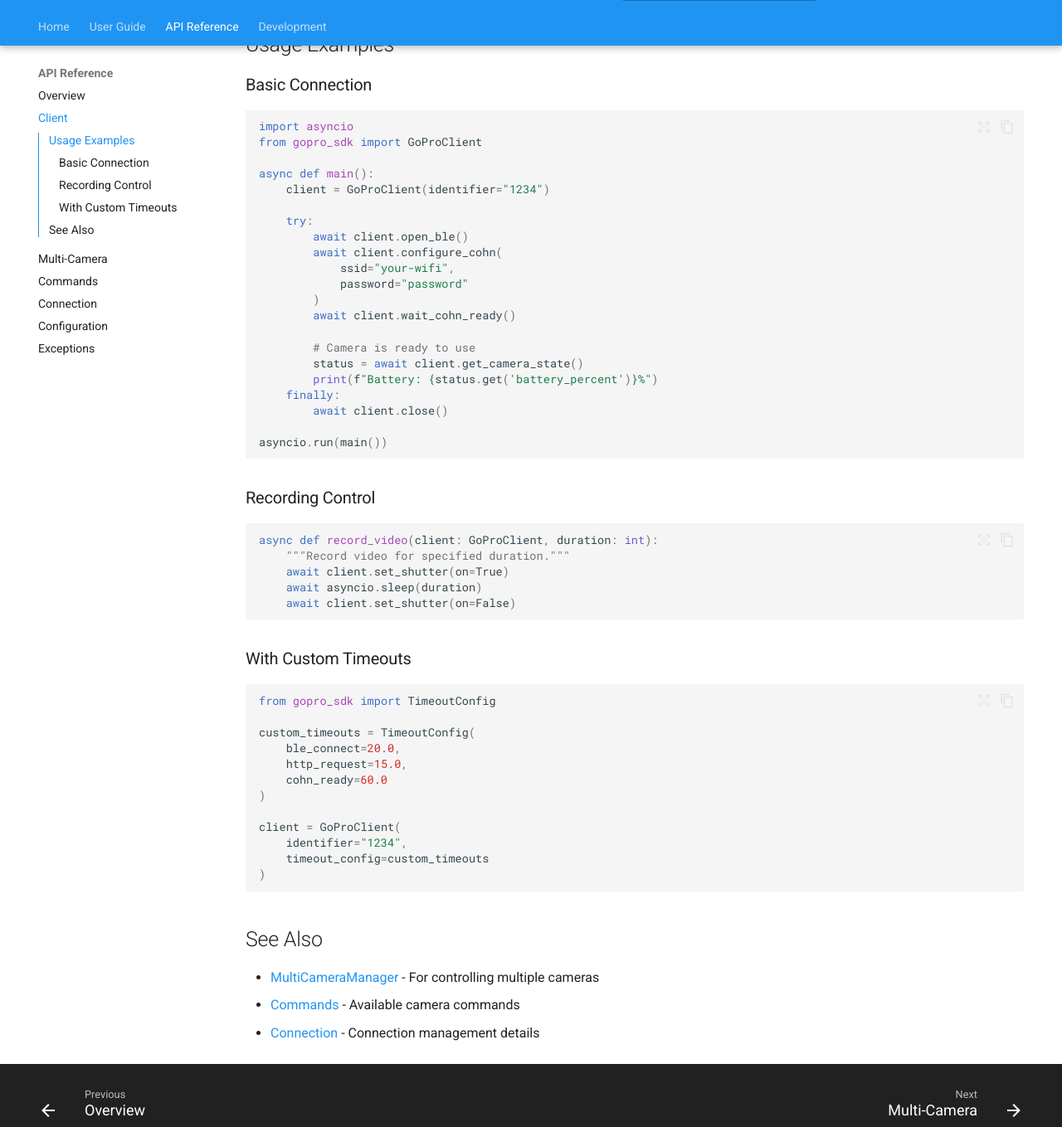
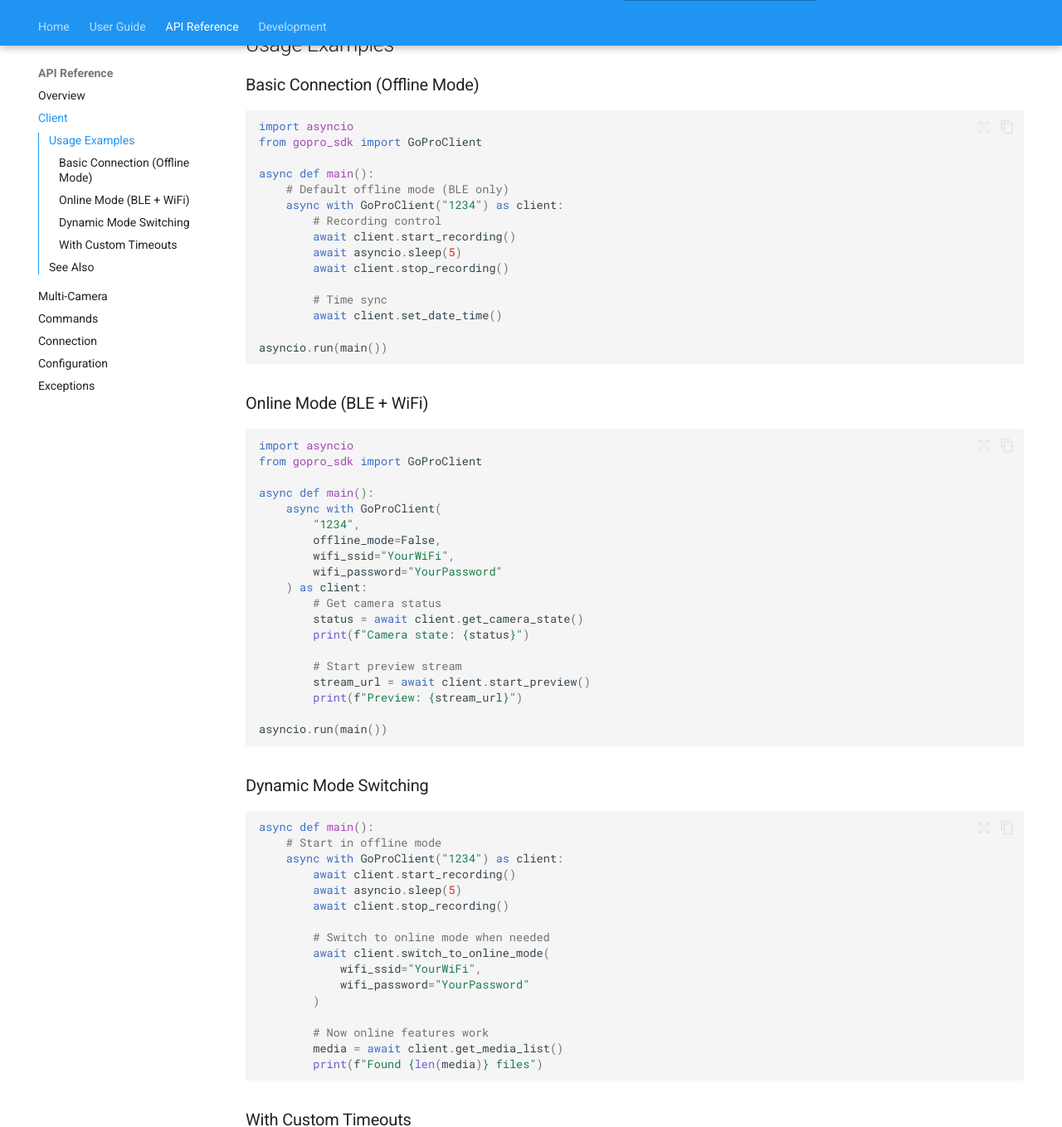
Before and after one commit to sean2077/gopro-sdk-py, an MkDocs documentation site: the page built from docs/api/client.md, in a window 1280 px wide and 1400 px high, scrolled down 291 px, cut to the strip 41-1400 px from the top of the window. Shown: the whole strip at 83% size. Built offline with MkDocs 1.6.1 and Material for MkDocs 9.7.7, drawn with Linux system fonts in a browser that asks for light colours; comment, search, counter and statistics services are not loaded; some of the changed text lies outside the part shown.

Commit message:
docs: update usage examples and method names in client documentation

````diff
--- a/docs/api/client.md
+++ b/docs/api/client.md
@@ -6,77 +6,136 @@
       show_source: true
       members:
         - __init__
-        - open_ble
+        - open
         - close
-        - configure_cohn
-        - apply_cohn_config
-        - wait_cohn_ready
+        - offline_mode
+        - is_online
+        - switch_to_online_mode
         - set_shutter
+        - start_recording
+        - stop_recording
+        - set_preview_stream
+        - start_preview
+        - stop_preview
+        - tag_hilight
         - get_camera_state
-        - set_video_resolution
-        - set_video_fps
-        - list_media
-        - download_media
-        - delete_media
+        - get_parsed_state
+        - get_camera_info
+        - set_keep_alive
+        - set_date_time
+        - get_date_time
+        - get_setting
+        - set_setting
+        - get_preset_status
+        - load_preset
+        - load_preset_group
+        - set_digital_zoom
+        - sleep
+        - reboot
+        - get_media_list
+        - download_file
+        - delete_file
+        - delete_all_media
+        - get_media_metadata
+        - get_last_captured_media
+        - set_turbo_mode
         - start_webcam
         - stop_webcam
-        - get_webcam_url
-        - check_health
-        - reconnect
+        - get_webcam_status
+        - start_webcam_preview
+        - webcam_exit
+        - get_webcam_version
+        - reset_cohn
+        - configure_cohn
+        - setup_wifi
+        - scan_wifi_networks
+        - connect_to_wifi
 
 ## Usage Examples
 
-### Basic Connection
+### Basic Connection (Offline Mode)
 
 ```python
 import asyncio
 from gopro_sdk import GoProClient
 
 async def main():
-    client = GoProClient(identifier="1234")
+    # Default offline mode (BLE only)
+    async with GoProClient("1234") as client:
+        # Recording control
+        await client.start_recording()
+        await asyncio.sleep(5)
+        await client.stop_recording()
 
-    try:
-        await client.open_ble()
-        await client.configure_cohn(
-            ssid="your-wifi",
-            password="password"
-        )
-        await client.wait_cohn_ready()
-
-        # Camera is ready to use
-        status = await client.get_camera_state()
-        print(f"Battery: {status.get('battery_percent')}%")
-    finally:
-        await client.close()
+        # Time sync
+        await client.set_date_time()
 
 asyncio.run(main())
 ```
 
-### Recording Control
+### Online Mode (BLE + WiFi)
 
 ```python
-async def record_video(client: GoProClient, duration: int):
-    """Record video for specified duration."""
-    await client.set_shutter(on=True)
-    await asyncio.sleep(duration)
-    await client.set_shutter(on=False)
+import asyncio
+from gopro_sdk import GoProClient
+
+async def main():
+    async with GoProClient(
+        "1234",
+        offline_mode=False,
+        wifi_ssid="YourWiFi",
+        wifi_password="YourPassword"
+    ) as client:
+        # Get camera status
+        status = await client.get_camera_state()
+        print(f"Camera state: {status}")
+
+        # Start preview stream
+        stream_url = await client.start_preview()
+        print(f"Preview: {stream_url}")
+
+asyncio.run(main())
+```
+
+### Dynamic Mode Switching
+
+```python
+async def main():
+    # Start in offline mode
+    async with GoProClient("1234") as client:
+        await client.start_recording()
+        await asyncio.sleep(5)
+        await client.stop_recording()
+
+        # Switch to online mode when needed
+        await client.switch_to_online_mode(
+            wifi_ssid="YourWiFi",
+            wifi_password="YourPassword"
+        )
+
+        # Now online features work
+        media = await client.get_media_list()
+        print(f"Found {len(media)} files")
 ```
 
 ### With Custom Timeouts
 
 ```python
-from gopro_sdk import TimeoutConfig
+from gopro_sdk import GoProClient
+from gopro_sdk.config import TimeoutConfig
 
-custom_timeouts = TimeoutConfig(
-    ble_connect=20.0,
-    http_request=15.0,
-    cohn_ready=60.0
+timeout_config = TimeoutConfig(
+    ble_connect_timeout=30.0,
+    http_request_timeout=60.0,
+    wifi_provision_timeout=120.0,
 )
 
-client = GoProClient(
-    identifier="1234",
-    timeout_config=custom_timeouts
-)
+async with GoProClient(
+    "1234",
+    timeout_config=timeout_config,
+    offline_mode=False,
+) as client:
+    await client.start_recording()
 ```
 
 ## See Also
````
Also changed, not shown: docs/examples/basic.md (+6 -6 lines), docs/quickstart.md (+14 -14 lines), 1 other file.
